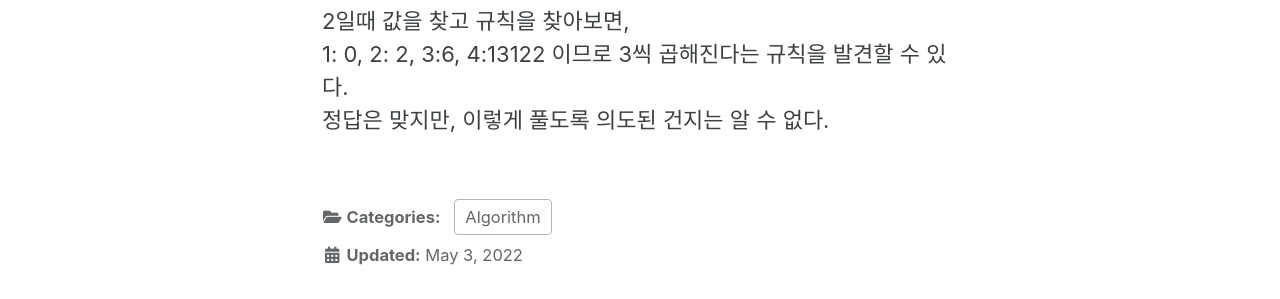
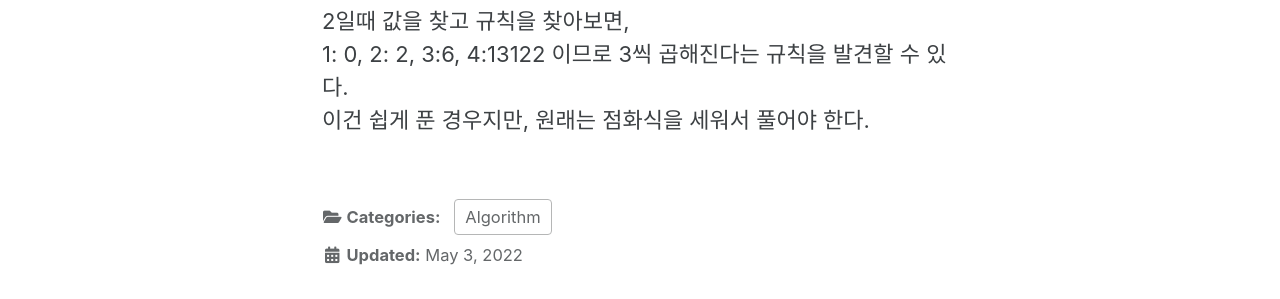
Before and after one commit to Donghee4/Donghee4.github.io, a Jekyll site: the page built from _posts/2022-05-03-58.md, in a window 1280 px wide. Shown: the part 610-909 px from the top of the page. Built offline with Jekyll 4.4.1, drawn with Linux system fonts in a browser that asks for light colours; cached includes are drawn as plain includes.

Commit message:
14651 explanation

```diff
--- a/_posts/2022-05-03-58.md
+++ b/_posts/2022-05-03-58.md
@@ -18,4 +18,4 @@ else:
 가장 빨리 푸는 방법은 예제를 보고 규칙을 찾는 방법이다.<br>
 2일때 값을 찾고 규칙을 찾아보면,<br>
 1: 0, 2: 2, 3:6, 4:13122 이므로 3씩 곱해진다는 규칙을 발견할 수 있다.<br>
-정답은 맞지만, 이렇게 풀도록 의도된 건지는 알 수 없다.<br>
+이건 쉽게 푼 경우지만, 원래는 점화식을 세워서 풀어야 한다.
```
